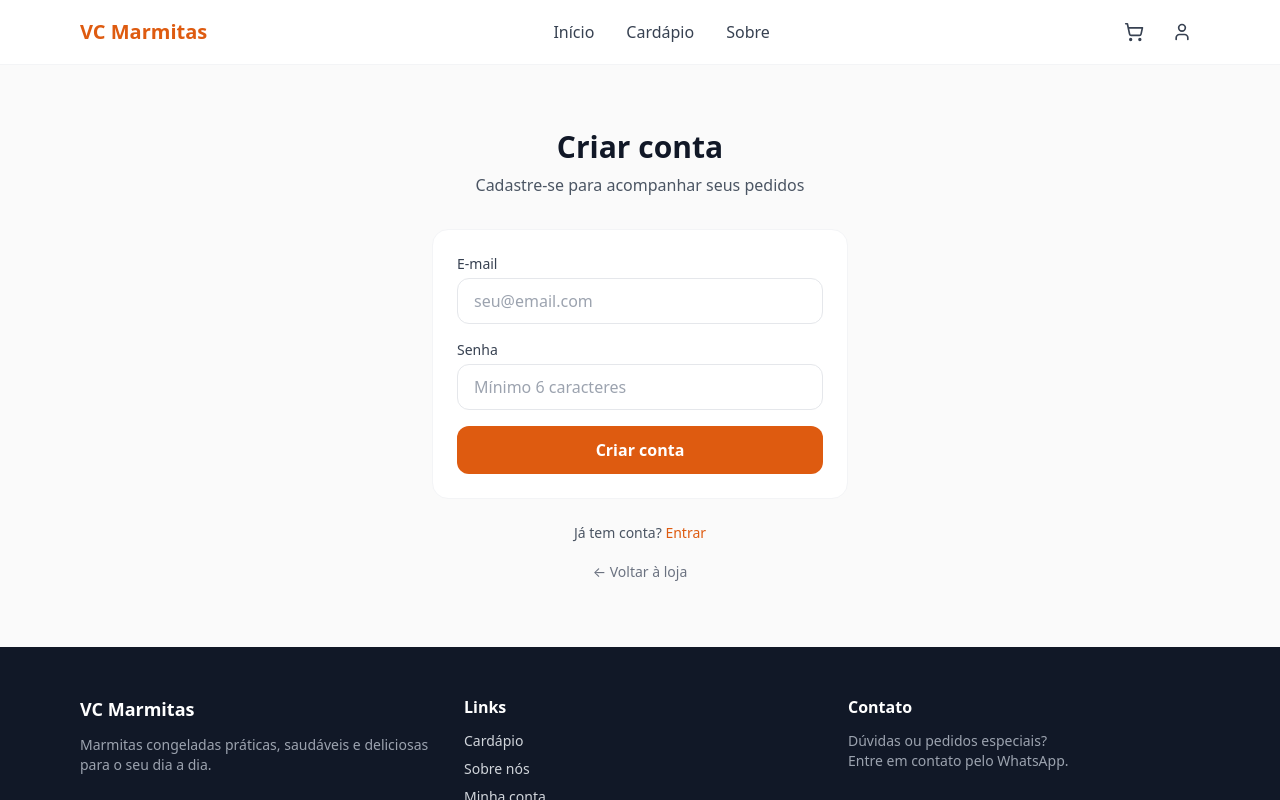
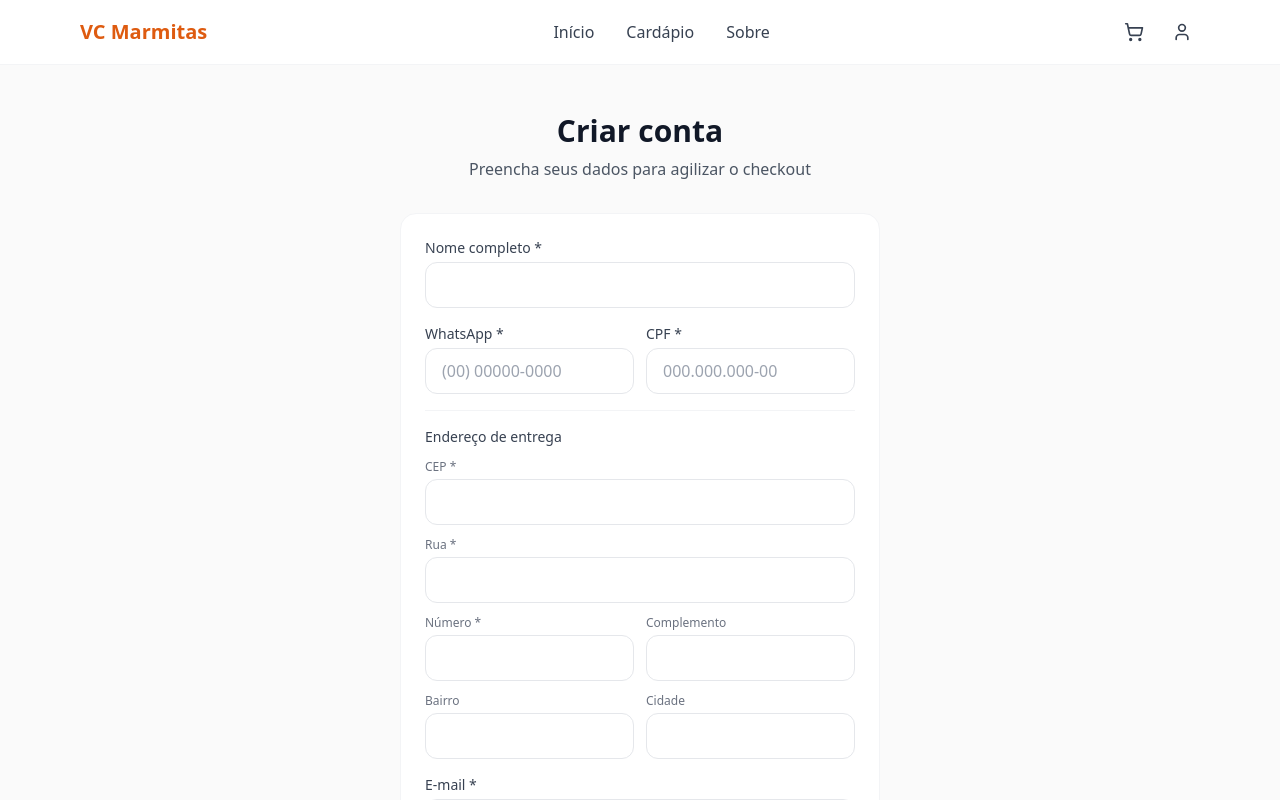
Before and after one commit to jefersonfx1/vcmarmitas, a Next.js app: page /login in a window 1280 px wide. Both pictures are taken after a click on the button "Cadastre-se". Shown: the top 800 px of the page. Built offline with nearby package versions, Linux system fonts and the light colour scheme.

Commit message:
feat: perfil completo no cadastro, admin por email, pedidos com user_id

```diff
--- a/app/login/page.tsx
+++ b/app/login/page.tsx
@@ -7,12 +7,28 @@ import { createClient, isSupabaseConfigured } from "@/lib/supabase/client";
 
 export default function LoginPage() {
   const router = useRouter();
-  const [email, setEmail] = useState("");
-  const [password, setPassword] = useState("");
+  const [mode, setMode] = useState<"login" | "signup">("login");
   const [loading, setLoading] = useState(false);
   const [error, setError] = useState("");
-  const [mode, setMode] = useState<"login" | "signup">("login");
   const [message, setMessage] = useState("");
+
+  const [form, setForm] = useState({
+    email: "",
+    password: "",
+    full_name: "",
+    phone: "",
+    cpf: "",
+    address_cep: "",
+    address_street: "",
+    address_number: "",
+    address_complement: "",
+    address_neighborhood: "",
+    address_city: "",
+  });
+
+  function update(field: string, value: string) {
+    setForm((p) => ({ ...p, [field]: value }));
+  }
 
   async function handleSubmit(e: React.FormEvent) {
     e.preventDefault();
@@ -20,9 +36,7 @@ export default function LoginPage() {
     setMessage("");
 
     if (!isSupabaseConfigured()) {
-      setError(
-        "Supabase não configurado. Verifique NEXT_PUBLIC_SUPABASE_URL e NEXT_PUBLIC_SUPABASE_ANON_KEY no Netlify."
-      );
+      setError("Supabase não configurado no Netlify.");
       return;
     }
 
@@ -33,26 +47,48 @@ export default function LoginPage() {
 
       if (mode === "login") {
         const { error } = await supabase.auth.signInWithPassword({
-          email,
-          password,
+          email: form.email,
+          password: form.password,
         });
         if (error) throw error;
         router.push("/conta");
         router.refresh();
-      } else {
-        const { error } = await supabase.auth.signUp({
-          email,
-          password,
-          options: {
-            emailRedirectTo: `${window.location.origin}/conta`,
+        return;
+      }
+
+      // Cadastro
+      const { data, error: signUpError } = await supabase.auth.signUp({
+        email: form.email,
+        password: form.password,
+        options: {
+          emailRedirectTo: `${window.location.origin}/conta`,
+          data: {
+            full_name: form.full_name,
           },
+        },
+      });
+      if (signUpError) throw signUpError;
+
+      // Atualiza perfil com dados completos
+      if (data.user) {
+        await supabase.from("profiles").upsert({
+          id: data.user.id,
+          full_name: form.full_name,
+          phone: form.phone.replace(/\D/g, ""),
+          cpf: form.cpf.replace(/\D/g, ""),
+          address_cep: form.address_cep.replace(/\D/g, ""),
+          address_street: form.address_street,
+          address_number: form.address_number,
+          address_complement: form.address_complement || null,
+          address_neighborhood: form.address_neighborhood || null,
+          address_city: form.address_city || null,
+          is_admin:
+            form.email.toLowerCase() === "jefersonfferreira23@gmail.com",
         });
-        if (error) throw error;
-        setMessage(
-          "Conta criada! Verifique seu e-mail para confirmar (se habilitado) ou faça login."
-        );
-        setMode("login");
       }
+
+      setMessage("Conta criada! Você já pode fazer login.");
+      setMode("login");
     } catch (err) {
       setError(err instanceof Error ? err.message : "Erro na autenticação");
     } finally {
@@ -61,55 +97,153 @@ export default function LoginPage() {
   }
 
   return (
-    <div className="max-w-md mx-auto px-4 py-16">
+    <div className="max-w-lg mx-auto px-4 py-12">
       <h1 className="text-3xl font-bold text-gray-900 mb-2 text-center">
         {mode === "login" ? "Entrar" : "Criar conta"}
       </h1>
       <p className="text-gray-600 text-center mb-8">
         {mode === "login"
-          ? "Acesse sua conta para ver pedidos"
-          : "Cadastre-se para acompanhar seus pedidos"}
+          ? "Acesse sua conta"
+          : "Preencha seus dados para agilizar o checkout"}
       </p>
 
       <form
         onSubmit={handleSubmit}
         className="bg-white rounded-2xl border border-gray-100 p-6 space-y-4"
       >
+        {mode === "signup" && (
+          <>
+            <div>
+              <label className="block text-sm font-medium text-gray-700 mb-1">
+                Nome completo *
+              </label>
+              <input
+                required
+                value={form.full_name}
+                onChange={(e) => update("full_name", e.target.value)}
+                className="w-full border border-gray-200 rounded-xl px-4 py-2.5 focus:outline-none focus:ring-2 focus:ring-primary-500"
+              />
+            </div>
+            <div className="grid grid-cols-2 gap-3">
+              <div>
+                <label className="block text-sm font-medium text-gray-700 mb-1">
+                  WhatsApp *
+                </label>
+                <input
+                  required
+                  value={form.phone}
+                  onChange={(e) => update("phone", e.target.value)}
+                  className="w-full border border-gray-200 rounded-xl px-4 py-2.5 focus:outline-none focus:ring-2 focus:ring-primary-500"
+                  placeholder="(00) 00000-0000"
+                />
+              </div>
+              <div>
+                <label className="block text-sm font-medium text-gray-700 mb-1">
+                  CPF *
+                </label>
+                <input
+                  required
+                  value={form.cpf}
+                  onChange={(e) => update("cpf", e.target.value)}
+                  className="w-full border border-gray-200 rounded-xl px-4 py-2.5 focus:outline-none focus:ring-2 focus:ring-primary-500"
+                  placeholder="000.000.000-00"
+                />
+              </div>
+            </div>
+            <div className="border-t border-gray-100 pt-4">
+              <p className="text-sm font-medium text-gray-700 mb-3">
+                Endereço de entrega
+              </p>
+              <div className="grid grid-cols-2 gap-3">
+                <div className="col-span-2">
+                  <label className="block text-xs text-gray-500 mb-1">CEP *</label>
+                  <input
+                    required
+                    value={form.address_cep}
+                    onChange={(e) => update("address_cep", e.target.value)}
+                    className="w-full border border-gray-200 rounded-xl px-4 py-2.5 focus:outline-none focus:ring-2 focus:ring-primary-500"
+                  />
+                </div>
+                <div className="col-span-2">
+                  <label className="block text-xs text-gray-500 mb-1">Rua *</label>
+                  <input
+                    required
+                    value={form.address_street}
+                    onChange={(e) => update("address_street", e.target.value)}
+                    className="w-full border border-gray-200 rounded-xl px-4 py-2.5 focus:outline-none focus:ring-2 focus:ring-primary-500"
+                  />
+                </div>
+                <div>
+                  <label className="block text-xs text-gray-500 mb-1">Número *</label>
+                  <input
+                    required
+                    value={form.address_number}
+                    onChange={(e) => update("address_number", e.target.value)}
+                    className="w-full border border-gray-200 rounded-xl px-4 py-2.5 focus:outline-none focus:ring-2 focus:ring-primary-500"
+                  />
+                </div>
+                <div>
+                  <label className="block text-xs text-gray-500 mb-1">Complemento</label>
+                  <input
+                    value={form.address_complement}
+                    onChange={(e) => update("address_complement", e.target.value)}
+                    className="w-full border border-gray-200 rounded-xl px-4 py-2.5 focus:outline-none focus:ring-2 focus:ring-primary-500"
+                  />
+                </div>
+                <div>
+                  <label className="block text-xs text-gray-500 mb-1">Bairro</label>
+                  <input
+                    value={form.address_neighborhood}
+                    onChange={(e) =>
+                      update("address_neighborhood", e.target.value)
+                    }
+                    className="w-full border border-gray-200 rounded-xl px-4 py-2.5 focus:outline-none focus:ring-2 focus:ring-primary-500"
+                  />
+                </div>
+                <div>
+                  <label className="block text-xs text-gray-500 mb-1">Cidade</label>
+                  <input
+                    value={form.address_city}
+                    onChange={(e) => update("address_city", e.target.value)}
+                    className="w-full border border-gray-200 rounded-xl px-4 py-2.5 focus:outline-none focus:ring-2 focus:ring-primary-500"
+                  />
+                </div>
+              </div>
+            </div>
+          </>
+        )}
+
         <div>
           <label className="block text-sm font-medium text-gray-700 mb-1">
-            E-mail
+            E-mail *
           </label>
           <input
             type="email"
             required
-            value={email}
-            onChange={(e) => setEmail(e.target.value)}
+            value={form.email}
+            onChange={(e) => update("email", e.target.value)}
             className="w-full border border-gray-200 rounded-xl px-4 py-2.5 focus:outline-none focus:ring-2 focus:ring-primary-500"
-            placeholder="seu@email.com"
           />
         </div>
 
         <div>
           <label className="block text-sm font-medium text-gray-700 mb-1">
-            Senha
+            Senha *
           </label>
           <input
             type="password"
             required
             minLength={6}
-            value={password}
-            onChange={(e) => setPassword(e.target.value)}
+            value={form.password}
+            onChange={(e) => update("password", e.target.value)}
             className="w-full border border-gray-200 rounded-xl px-4 py-2.5 focus:outline-none focus:ring-2 focus:ring-primary-500"
             placeholder="Mínimo 6 caracteres"
           />
         </div>
 
         {error && (
-          <div className="p-3 bg-red-50 text-red-700 text-sm rounded-xl">
-            {error}
-          </div>
+          <div className="p-3 bg-red-50 text-red-700 text-sm rounded-xl">{error}</div>
         )}
-
         {message && (
           <div className="p-3 bg-green-50 text-green-700 text-sm rounded-xl">
             {message}
@@ -119,13 +253,9 @@ export default function LoginPage() {
         <button
           type="submit"
           disabled={loading}
-          className="w-full bg-primary-600 text-white font-semibold py-3 rounded-xl hover:bg-primary-700 transition-colors disabled:opacity-60"
+          className="w-full bg-primary-600 text-white font-semibold py-3 rounded-xl hover:bg-primary-700 disabled:opacity-60"
         >
-          {loading
-            ? "Aguarde..."
-            : mode === "login"
-              ? "Entrar"
-              : "Criar conta"}
+          {loading ? "Aguarde..." : mode === "login" ? "Entrar" : "Criar conta"}
         </button>
       </form>
 
@@ -150,7 +280,7 @@ export default function LoginPage() {
             Já tem conta?{" "}
             <button
               type="button"
-              onClick={() => {
+default             onClick={() => {
                 setMode("login");
                 setError("");
                 setMessage("");
```
Also changed, not shown: 1 other file (tests, documents, lock files or other folders).
